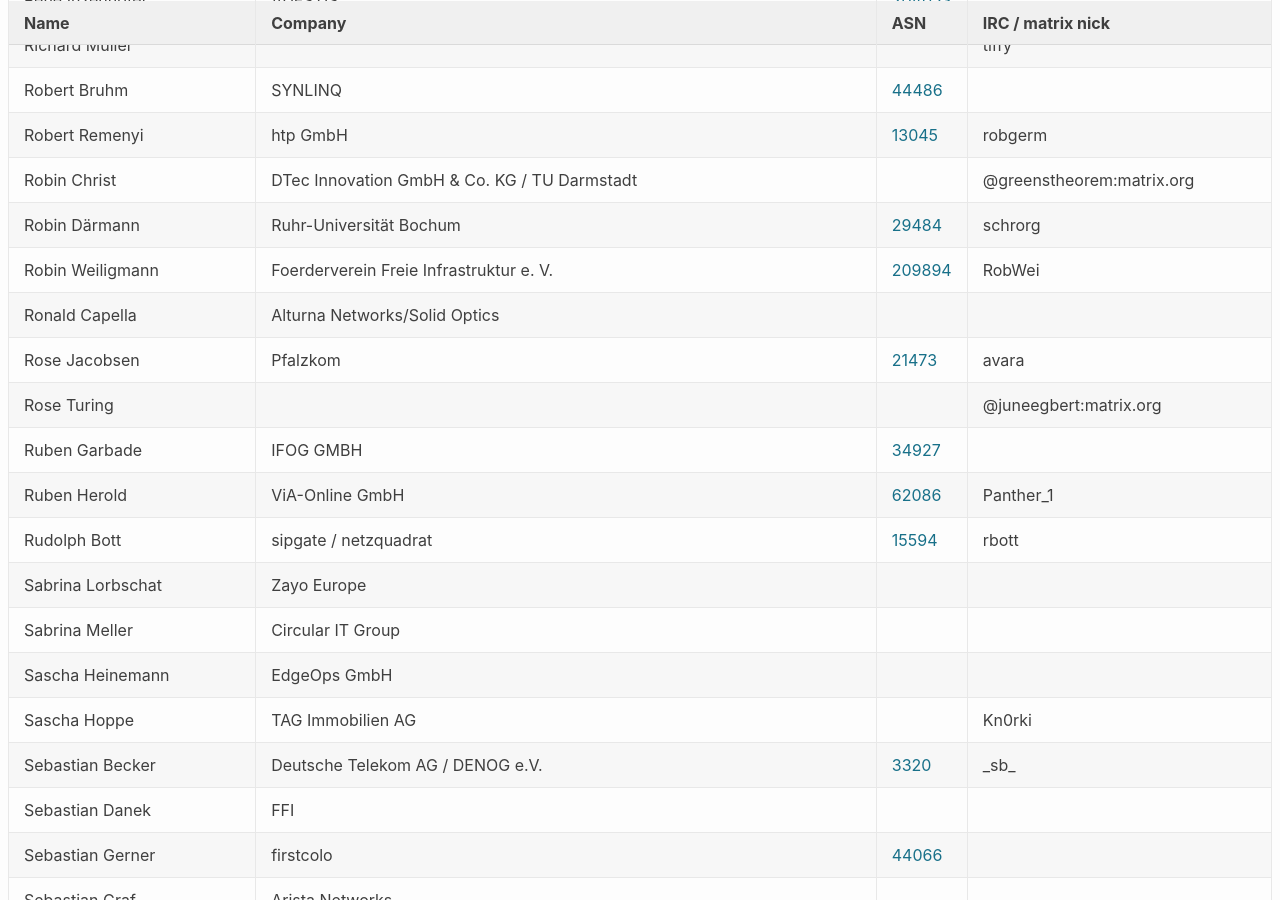
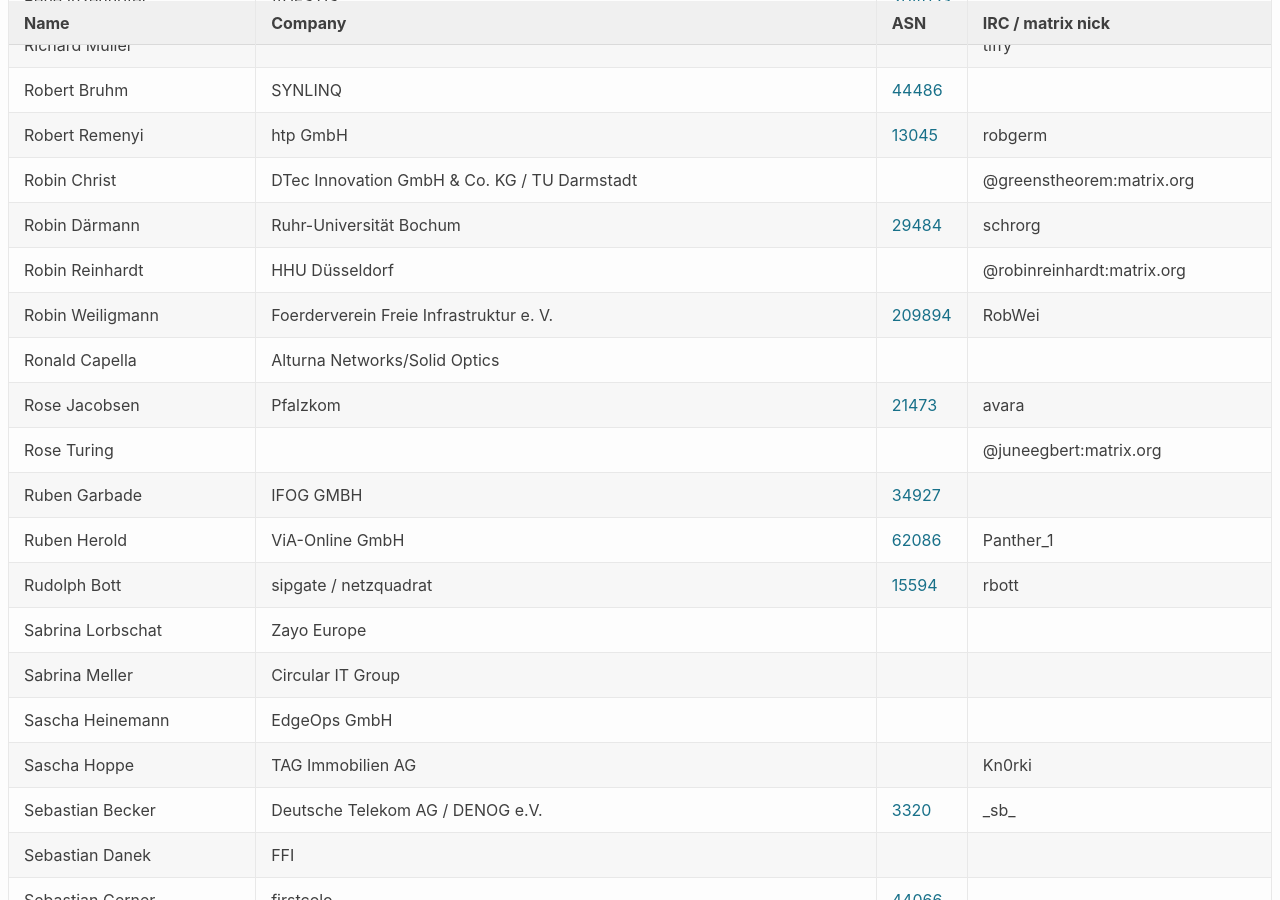
Before and after one commit to denog/pretix-attendeelist, a Jekyll site: the page built from denog17/index.markdown, in a window 1280 px wide and 900 px high, scrolled down 15589 px. Built offline with Jekyll 4.4.1, drawn with Linux system fonts in a browser that asks for light colours.

Commit message:
Latest data: Thu Sep 25 08:50:39 UTC 2025

```diff
--- a/_data/attendees_denog17_onsite.json
+++ b/_data/attendees_denog17_onsite.json
@@ -2088,6 +2088,12 @@
     "asn": "29484"
   },
   {
+    "name": "Robin Reinhardt",
+    "company": "HHU Düsseldorf",
+    "irc": "@robinreinhardt:matrix.org",
+    "asn": null
+  },
+  {
     "name": "Robin Weiligmann",
     "company": "Foerderverein Freie Infrastruktur e. V.",
     "irc": "RobWei",
```
